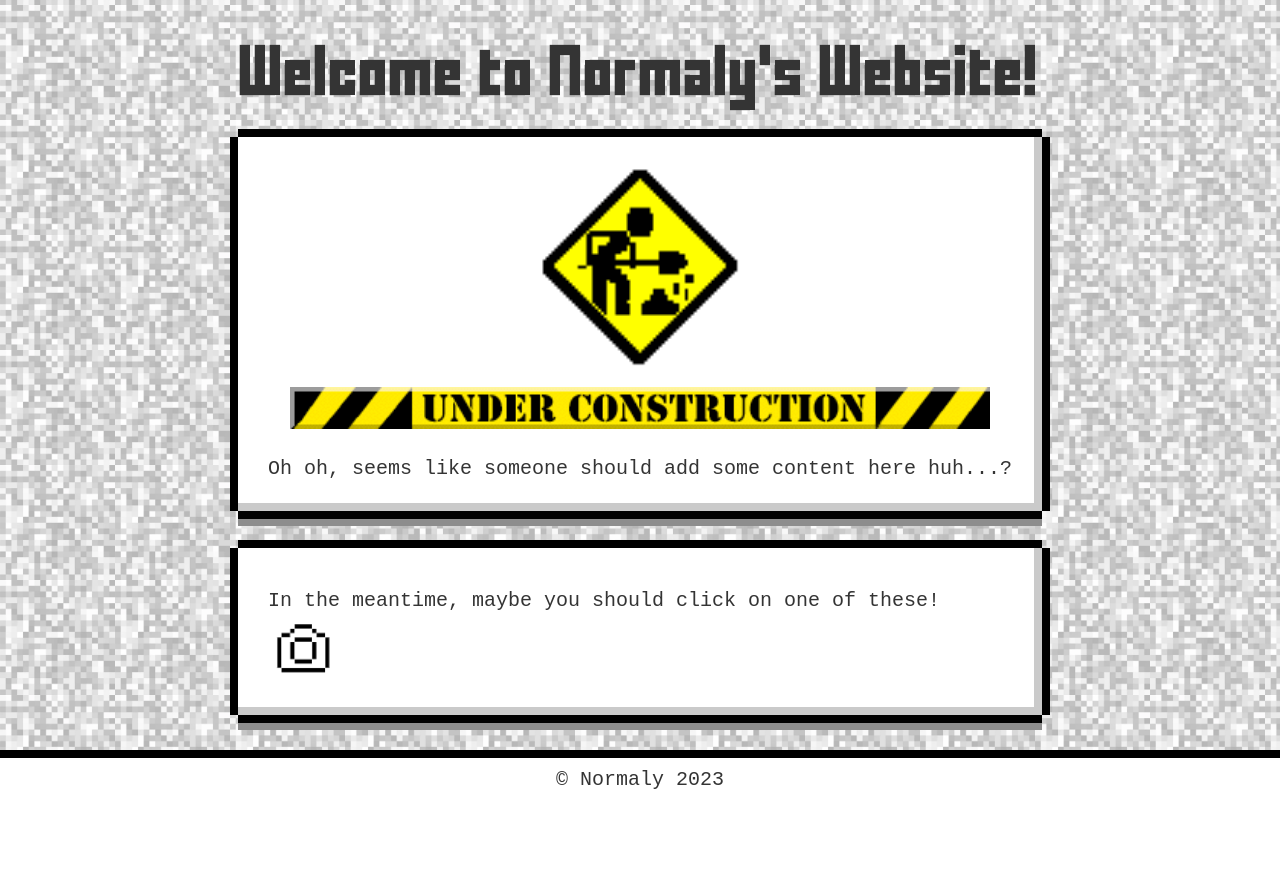
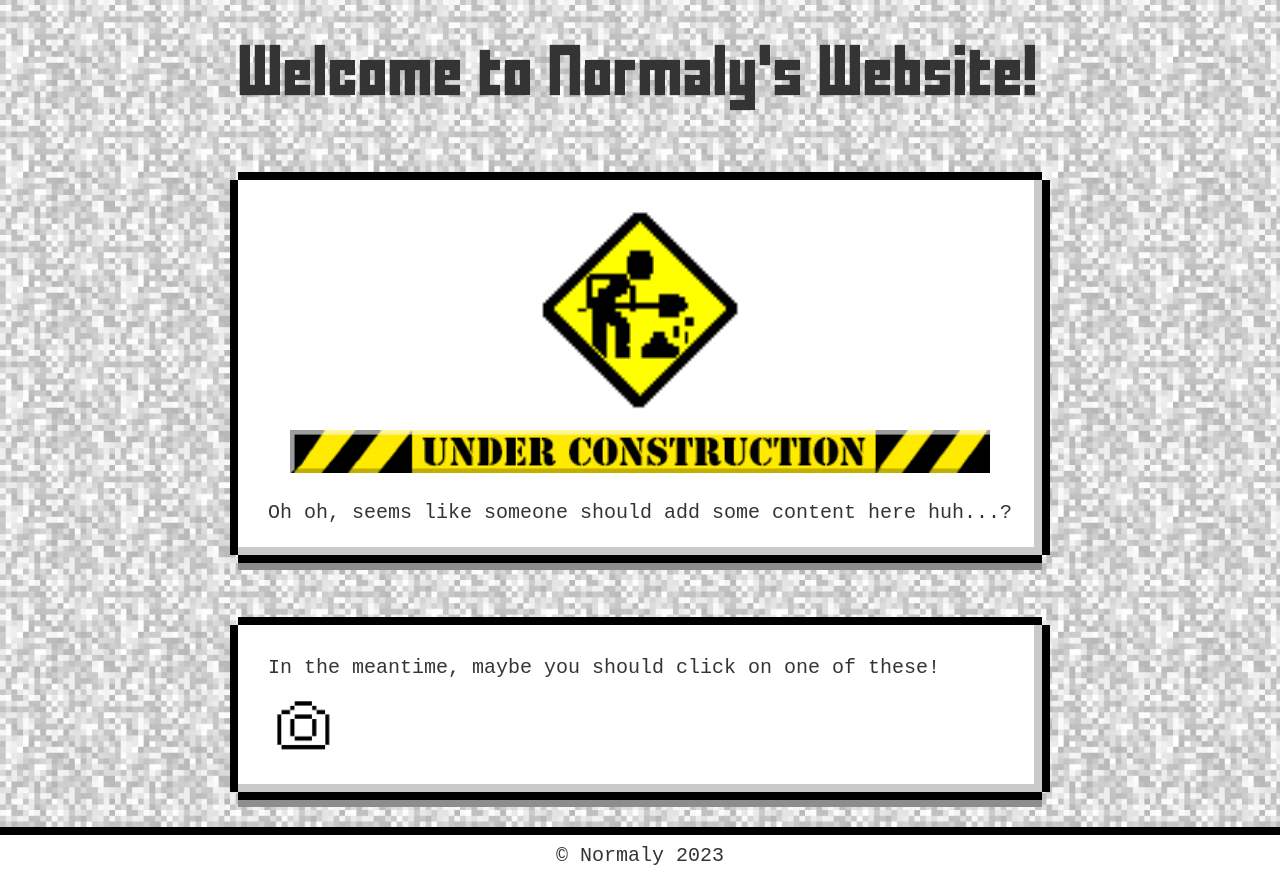
Before and after one commit to Normaly0/3d-scan-showcase, a React (Vite) app: page / in a window 1280 px wide. Before the commit the page ends 800 px from the top, so only its background shows below. Built offline with nearby package versions, Linux system fonts and the light colour scheme.

Commit message:
scss restructure changes

```diff
--- a/index.html
+++ b/index.html
@@ -6,6 +6,7 @@
     <link rel="icon" type="image/png" sizes="32x32" href="/favicon-32x32.png">
     <link rel="icon" type="image/png" sizes="16x16" href="/favicon-16x16.png">
     <meta name="viewport" content="width=device-width, initial-scale=1.0" />
+    <meta name="description" content="Normaly's hoome page linking to various portfolio pieces, socials and projects" />
     <title>Normaly's Art and Stuff</title>
   </head>
 
--- a/src/components/Home.jsx
+++ b/src/components/Home.jsx
@@ -19,8 +19,8 @@ function Home() {
 
             <div className="home-container__construction border-retro">
                 <div className="home-container__construction-img">
-                    <img src={ConstructionSign} />
-                    <img src={ConstructionBar} />
+                    <img src={ConstructionSign} alt=""/>
+                    <img src={ConstructionBar} alt=""/>
                 </div>
                 <p>Oh oh, seems like someone should add some content here huh...?</p>
             </div>
@@ -30,8 +30,8 @@ function Home() {
                     In the meantime, maybe you should click on one of these!
                 </p>
                 <div className="home-container__subpages-link">
-                    <Link to={'/3d-scan'}>
-                        <img src={CameraIcon}/>
+                    <Link to={'/3d-scan'} aria-label="Photogrammetry Showcase">
+                        <img src={CameraIcon} alt=""/>
                     </Link>
                 </div>
             </div>
--- a/src/components/Home.scss
+++ b/src/components/Home.scss
@@ -1,10 +1,5 @@
-@import '../index.scss';
-
-@mixin breakpoint($width) {
-    @media (min-width: $width) {
-        @content;
-    }
-}
+@import '../utilities.scss';
+$main_breakpoint: 890px;
 
 .home-container {
 
@@ -14,7 +9,7 @@
     display: flex;
     flex-direction: column;
 
-    @include breakpoint(890px) {
+    @include breakpoint($main_breakpoint) {
         min-height: calc(100vh - 50px);
     }
 
@@ -29,7 +24,11 @@
 
     &__construction {
 
-        margin: auto 0;
+        margin: 40px 0;
+
+        @include breakpoint(700px) {
+            margin: 80px 0 70px 0;
+        }
 
         &-img {
 
@@ -52,9 +51,10 @@
 
     &__subpages {
 
-        margin-bottom: 20px;
+        margin: auto 0 20px 0;
 
         &-link {
+            margin-top: 10px;
             display: flex;
             justify-content: space-between;
 
@@ -62,7 +62,7 @@
 
                 width: 50px;
 
-                @include breakpoint(890px) {
+                @include breakpoint($main_breakpoint) {
                     width: 70px;
                 }
 
--- a/src/components/ScanShowcase.scss
+++ b/src/components/ScanShowcase.scss
@@ -1,10 +1,4 @@
-@mixin breakpoint($width) {
-  @media (min-width: $width) {
-    @content;
-  }
-}
-
-@import '../reset.scss';
+@import '../utilities.scss';
 
 .scan-container {
   max-width: 1200px;
--- a/src/index.jsx
+++ b/src/index.jsx
@@ -2,8 +2,8 @@ import React from 'react'
 import ReactDOM from 'react-dom/client'
 import { BrowserRouter } from 'react-router-dom';
 
-import Container from './Container'
-import './index.scss'
+import Container from './Container';
+import './index.scss';
 
 ReactDOM.createRoot(document.getElementById('root')).render(
   <React.StrictMode>
--- a/src/index.scss
+++ b/src/index.scss
@@ -1,22 +1,12 @@
-@font-face {
-  font-family: 'Press Start';
-  src: url(./assets/fonts/PressStart2P-Regular.ttf);
-}
-
-@font-face {
-  font-family: 'Karmatic';
-  src: url(./assets//fonts/ka1.ttf);
-}
+@import './reset.scss';
+@import './utilities.scss';
 
 @font-face {
   font-family: 'Forward';
+  font-style: normal;
+  font-weight: 400;
+  font-display: swap;
   src: url(./assets/fonts/FFFFORWA.TTF);
-}
-
-@mixin breakpoint($width) {
-  @media (min-width: $width) {
-    @content;
-  }
 }
 
 @keyframes animback {
@@ -152,7 +142,6 @@ p {
   line-height: 20px;
 
   @include breakpoint(890px) {
-    margin-top: 10px;
     font-size: 20px;
     line-height: 25px;
   }
--- /dev/null
+++ b/src/utilities.scss
@@ -0,0 +1,5 @@
+@mixin breakpoint($width) {
+    @media (min-width: $width) {
+        @content;
+    }
+}
```
